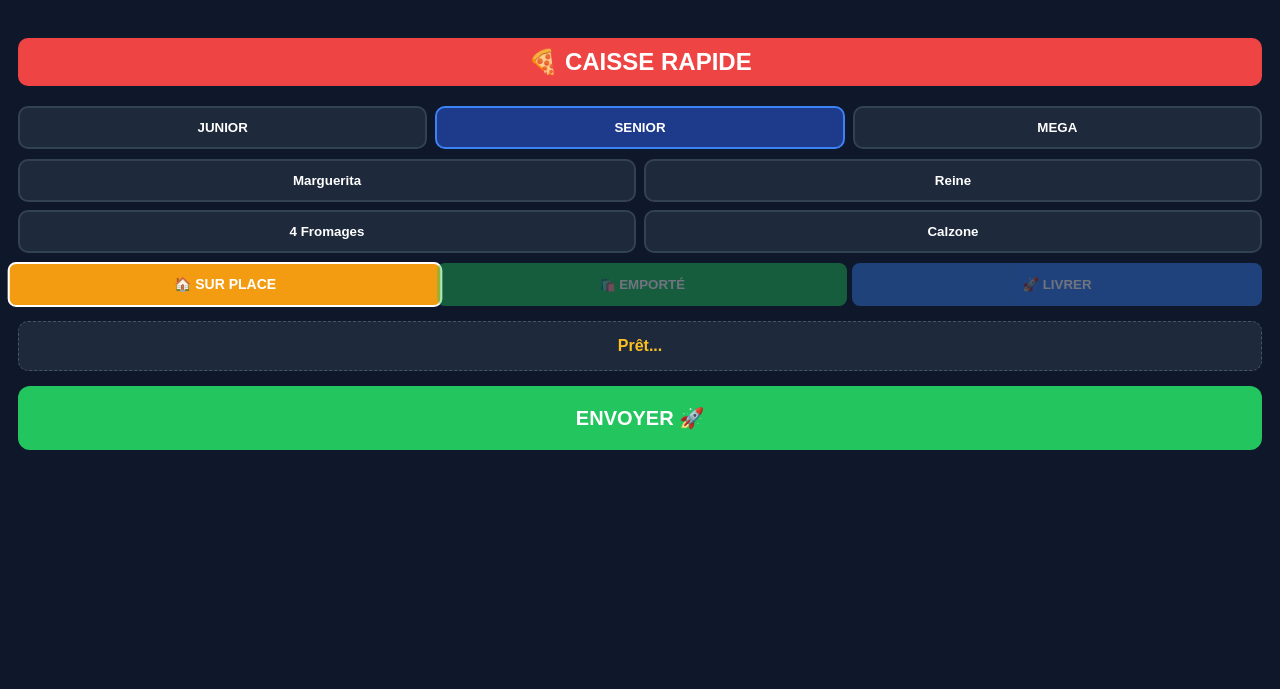
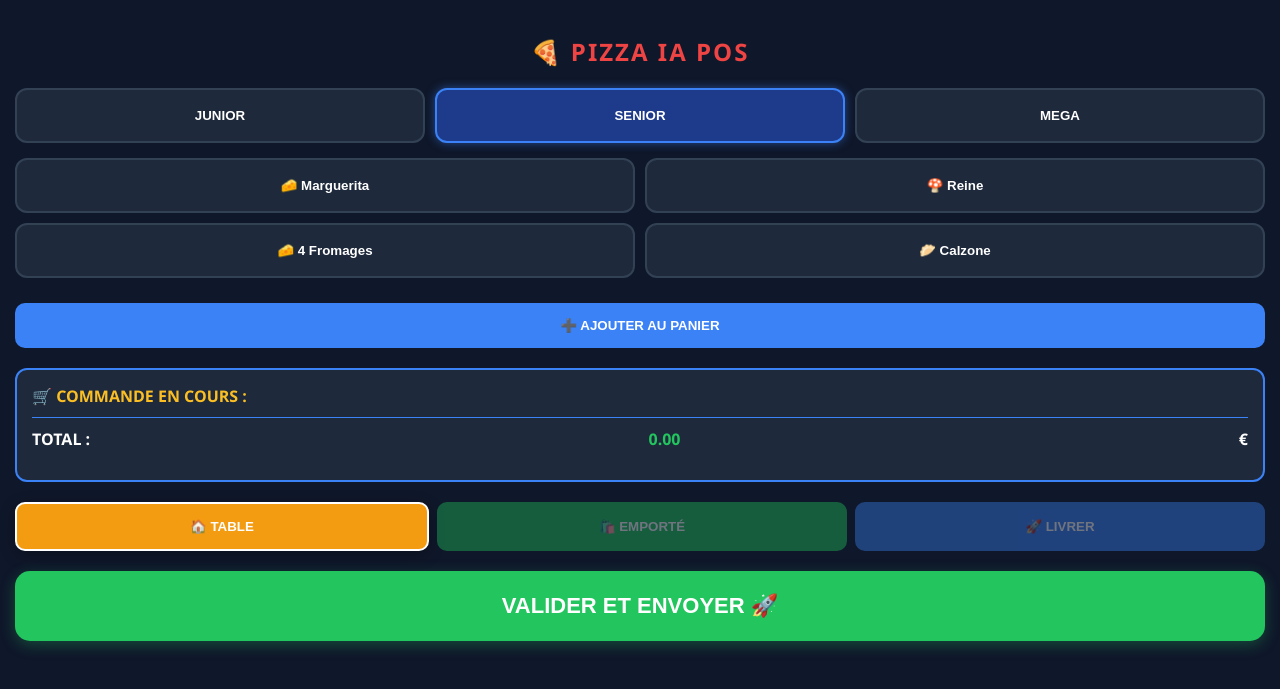
Before and after one commit to kamwagabriel/pizza-ia-pro, a Flask app: page /cashier in a window 1280 px wide. Shown: the top 689 px of the page. Run offline with Flask 3, Linux system fonts and the light colour scheme; some libraries are stand-ins or nearby versions.

Commit message:
Update cashier.html

```diff
--- a/templates/cashier.html
+++ b/templates/cashier.html
@@ -3,21 +3,25 @@
 <head>
     <meta charset="UTF-8">
     <meta name="viewport" content="width=device-width, initial-scale=1.0">
-    <title>🍕 CAISSE PIZZA IA</title>
+    <title>🍕 CAISSE PRO - PIZZA IA</title>
     <script src="https://cdnjs.cloudflare.com/ajax/libs/socket.io/4.0.1/socket.io.js"></script>
     <style>
-        body { font-family: sans-serif; background: #0f172a; color: white; padding: 10px; text-align: center; }
-        .grid { display: grid; grid-template-columns: 1fr 1fr; gap: 8px; margin: 10px 0; }
-        .btn { background: #1e293b; border: 2px solid #334155; color: white; padding: 12px; border-radius: 10px; cursor: pointer; font-weight: bold; }
-        .btn.active { border-color: #3b82f6; background: #1e3a8a; }
-        .btn-send { background: #22c55e; color: white; width: 100%; border: none; padding: 20px; border-radius: 12px; font-weight: bold; font-size: 20px; cursor: pointer; margin-top: 15px; }
-        .type-grid { display: flex; gap: 5px; margin-bottom: 15px; }
-        .type-btn { flex: 1; padding: 12px; border: none; border-radius: 8px; color: white; font-weight: bold; opacity: 0.4; cursor: pointer; }
-        .type-btn.active { opacity: 1; transform: scale(1.05); border: 2px solid white; }
+        body { font-family: 'Segoe UI', Roboto, sans-serif; background: #0f172a; color: white; padding: 15px; margin:0; }
+        .grid { display: grid; grid-template-columns: 1fr 1fr; gap: 10px; margin-bottom: 15px; }
+        .btn { background: #1e293b; border: 2px solid #334155; color: white; padding: 18px; border-radius: 12px; cursor: pointer; font-weight: bold; transition: 0.2s; }
+        .btn:active { transform: scale(0.95); }
+        .btn.active { border-color: #3b82f6; background: #1e3a8a; box-shadow: 0 0 10px rgba(59, 130, 246, 0.5); }
+        .btn-add { background: #3b82f6; color: white; width: 100%; border: none; padding: 15px; border-radius: 10px; font-weight: bold; margin-top: 10px; cursor: pointer; }
+        .panier { background: #1e293b; padding: 15px; border-radius: 12px; border: 2px solid #3b82f6; margin-top: 20px; min-height: 80px; }
+        .panier-item { display: flex; justify-content: space-between; padding: 8px 0; border-bottom: 1px solid #334155; font-size: 14px; }
+        .type-grid { display: flex; gap: 8px; margin-top: 20px; }
+        .type-btn { flex: 1; padding: 15px; border: none; border-radius: 10px; color: white; font-weight: bold; opacity: 0.4; cursor: pointer; }
+        .type-btn.active { opacity: 1; border: 2px solid white; box-shadow: 0 4px 15px rgba(0,0,0,0.3); }
+        .btn-send { background: #22c55e; color: white; width: 100%; border: none; padding: 22px; border-radius: 15px; font-weight: bold; font-size: 22px; margin-top: 20px; cursor: pointer; box-shadow: 0 4px 15px rgba(34, 197, 94, 0.3); }
     </style>
 </head>
 <body>
-    <h2 style="background:#ef4444; padding:10px; border-radius:10px;">🍕 CAISSE RAPIDE</h2>
+    <h2 style="text-align:center; color:#ef4444; text-transform:uppercase; letter-spacing:2px;">🍕 Pizza IA POS</h2>
 
     <div class="grid" style="grid-template-columns: 1fr 1fr 1fr;">
         <button id="s-Junior" class="btn" onclick="setS('Junior', 0)">JUNIOR</button>
@@ -26,48 +30,64 @@
     </div>
 
     <div class="grid">
-        <button class="btn pz" id="p-Marguerita" onclick="setP('Marguerita', 8)">Marguerita</button>
-        <button class="btn pz" id="p-Reine" onclick="setP('Reine', 10)">Reine</button>
-        <button class="btn pz" id="p-4Fromages" onclick="setP('4 Fromages', 12)">4 Fromages</button>
-        <button class="btn pz" id="p-Calzone" onclick="setP('Calzone', 11)">Calzone</button>
+        <button class="btn pz" id="p-Marguerita" onclick="setP('Marguerita', 8)">🧀 Marguerita</button>
+        <button class="btn pz" id="p-Reine" onclick="setP('Reine', 10)">🍄 Reine</button>
+        <button class="btn pz" id="p-4Fromages" onclick="setP('4 Fromages', 12)">🧀 4 Fromages</button>
+        <button class="btn pz" id="p-Calzone" onclick="setP('Calzone', 11)">🥟 Calzone</button>
+    </div>
+    <button class="btn-add" onclick="addPanier()">➕ AJOUTER AU PANIER</button>
+
+    <div class="panier">
+        <strong style="color:#fbbf24;">🛒 COMMANDE EN COURS :</strong>
+        <div id="list-p"></div>
+        <div style="display:flex; justify-content:space-between; margin-top:10px; font-weight:bold; border-top:1px solid #3b82f6; padding-top:10px;">
+            <span>TOTAL :</span> <span id="tot-p" style="color:#22c55e">0.00</span>€
+        </div>
     </div>
 
     <div class="type-grid">
-        <button id="m-place" class="type-btn active" style="background:#f39c12" onclick="setM('SUR PLACE','Table 5','N/A')">🏠 SUR PLACE</button>
+        <button id="m-place" class="type-btn active" style="background:#f39c12" onclick="setM('SUR PLACE','Table 5','N/A')">🏠 TABLE</button>
         <button id="m-emporte" class="type-btn" style="background:#22c55e" onclick="setM('EMPORTE','M. Martin','N/A')">🛍️ EMPORTÉ</button>
-        <button id="m-livre" class="type-btn" style="background:#3b82f6" onclick="setM('LIVRAISON','M. Durand','12 Rue de la Paix')">🚀 LIVRER</button>
+        <button id="m-livre" class="type-btn" style="background:#3b82f6" onclick="setM('LIVRAISON','M. Durand','12 Rue de la Paix, Paris')">🚀 LIVRER</button>
     </div>
 
-    <div style="background:#1e293b; padding:15px; border-radius:10px; border:1px dashed #475569;">
-        <div id="out" style="font-size:16px; color:#fbbf24; font-weight:bold;">Prêt...</div>
-    </div>
-
-    <button class="btn-send" onclick="send()">ENVOYER 🚀</button>
+    <button class="btn-send" onclick="valider()">VALIDER ET ENVOYER 🚀</button>
 
 <script>
     const socket = io();
     let sz='Senior', addP=3, piz='', baseP=0, mode='SUR PLACE', nom='Table 5', adr='N/A';
+    let panier = []; let total = 0;
 
-    function setS(s,p){ sz=s; addP=p; update(); }
-    function setP(n,p){ piz=n; baseP=p; update(); }
-    function setM(m,n,a){ mode=m; nom=n; adr=a; update(); }
+    function setS(s,p){ sz=s; addP=p; upd(); }
+    function setP(n,p){ piz=n; baseP=p; upd(); }
+    function setM(m,n,a){ mode=m; nom=n; adr=a; upd(); }
 
-    function update(){
-        let total = (baseP + addP).toFixed(2);
-        document.getElementById('out').innerText = piz ? `${piz} (${sz}) : ${total}€` : "Choisissez une pizza";
+    function upd(){
         document.querySelectorAll('.btn').forEach(b=>b.classList.remove('active'));
         document.getElementById('s-'+sz).classList.add('active');
+        document.querySelectorAll('.pz').forEach(b=>b.style.borderColor="#334155");
+        if(piz) document.getElementById('p-'+piz.replace(' ','')).style.borderColor="#3b82f6";
         document.querySelectorAll('.type-btn').forEach(b=>b.classList.remove('active'));
         document.getElementById(mode==='SUR PLACE'?'m-place':mode==='EMPORTE'?'m-emporte':'m-livre').classList.add('active');
     }
 
-    function send(){
-        if(!piz) return alert("Pizza ?");
+    function addPanier(){
+        if(!piz) return alert("Veuillez choisir une pizza !");
+        let p = parseFloat(baseP)+parseFloat(addP);
+        panier.push({n:piz, s:sz, p:p}); total += p;
+        const div = document.getElementById('list-p');
+        div.innerHTML = panier.map(i=>`<div class="panier-item"><span>1x ${i.n} (${i.s})</span><span>${i.p.toFixed(2)}€</span></div>`).join('');
+        document.getElementById('tot-p').innerText = total.toFixed(2);
+    }
+
+    function valider(){
+        if(panier.length===0) return alert("Le panier est vide !");
         socket.emit('new_order', {
             id:Date.now(), type:mode, nom:nom, tel:"0612345678",
-            pizza:piz+" ("+sz+")", total:(baseP+addP).toFixed(2), adresse:adr
+            pizza: panier.map(i=>`1x ${i.n} (${i.s})`).join(' + '),
+            total: total.toFixed(2), adresse: adr
         });
-        location.reload();
+        alert("Commande envoyée en cuisine !"); location.reload();
     }
 </script>
 </body>
```
